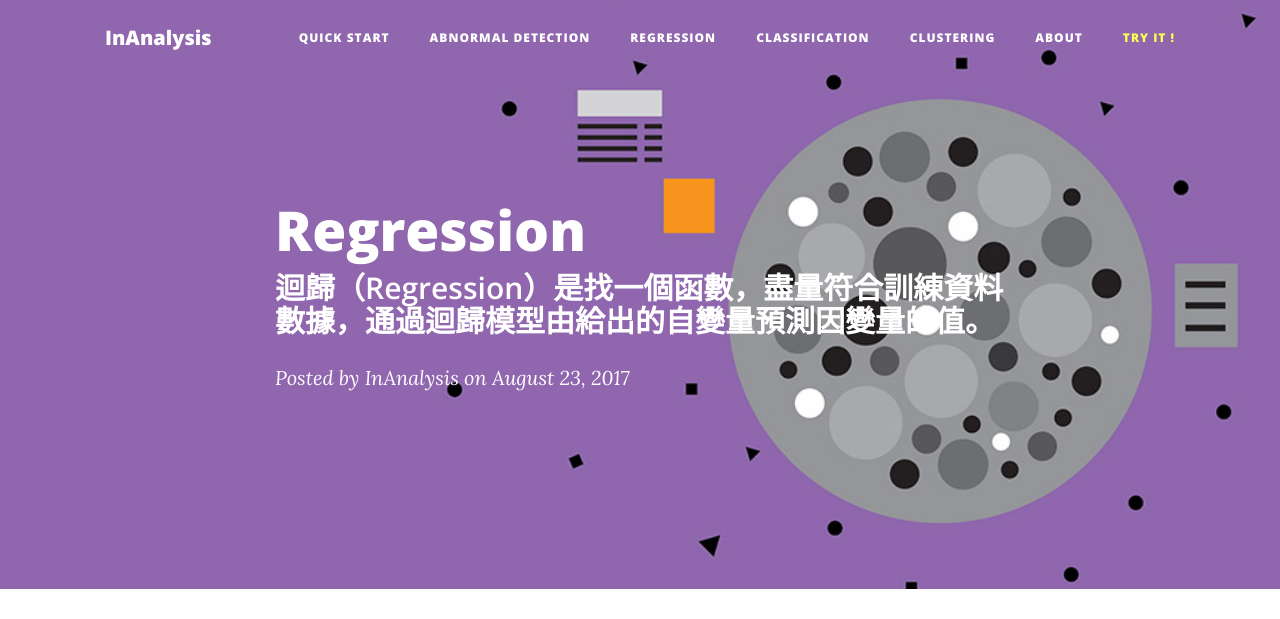
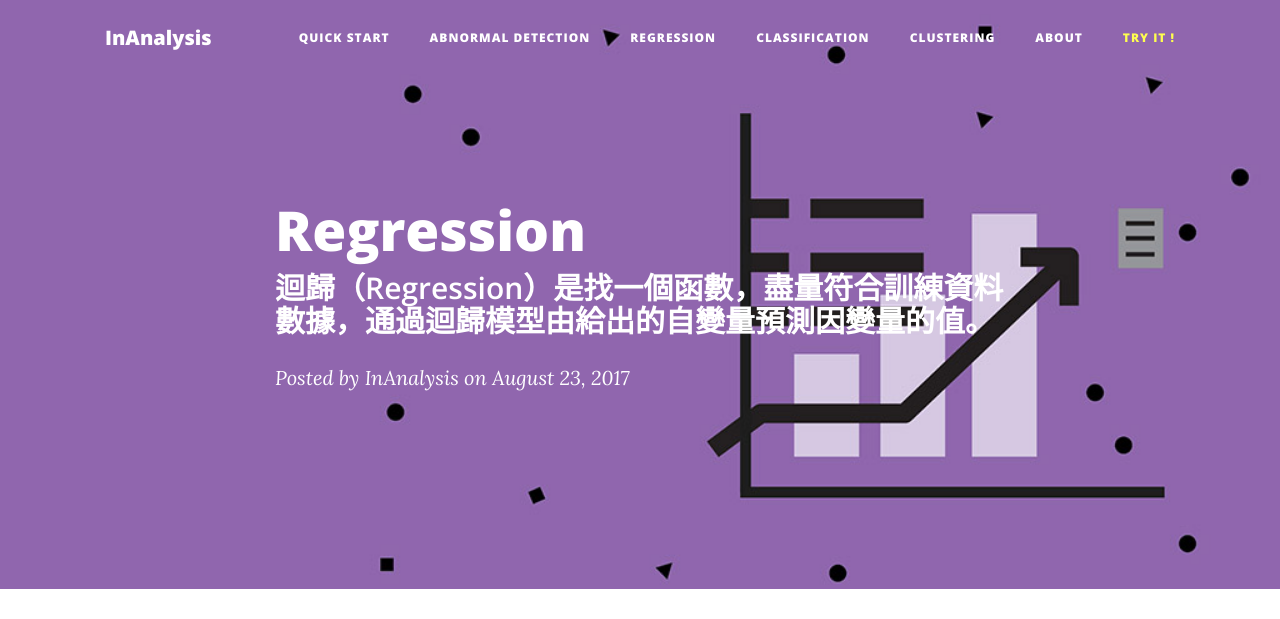
Before and after one commit to inanalysis/inanalysis.github.io, a Jekyll site: the page built from regression.html, in a window 1280 px wide. Shown: the top 619 px of the page. Built offline with Jekyll 4.4.1, drawn with Linux system fonts in a browser that asks for light colours; grey boxes are pictures that could not be loaded.

Commit message:
change header

```diff
--- a/abnormal_detection.html
+++ b/abnormal_detection.html
@@ -3,7 +3,7 @@ layout: default
 ---
 
 <!-- Page Header -->
-<header class="masthead" style="background-image: url('img/post-bg.jpg')">
+<header class="masthead" style="background-image: url('img/abnormal_header.jpg')">
     <div class="container">
         <div class="row">
             <div class="col-lg-8 col-md-10 mx-auto">
--- a/classification.html
+++ b/classification.html
@@ -3,7 +3,7 @@ layout: default
 ---
 
 <!-- Page Header -->
-<header class="masthead" style="background-image: url('img/post-bg.jpg')">
+<header class="masthead" style="background-image: url('img/classification_header.jpg')">
     <div class="container">
         <div class="row">
             <div class="col-lg-8 col-md-10 mx-auto">
--- a/clustering.html
+++ b/clustering.html
@@ -3,7 +3,7 @@ layout: default
 ---
 
 <!-- Page Header -->
-<header class="masthead" style="background-image: url('img/post-bg.jpg')">
+<header class="masthead" style="background-image: url('img/clustering_header.jpg')">
     <div class="container">
         <div class="row">
             <div class="col-lg-8 col-md-10 mx-auto">
--- a/regression.html
+++ b/regression.html
@@ -3,7 +3,7 @@ layout: default
 ---
 
 <!-- Page Header -->
-<header class="masthead" style="background-image: url('img/post-bg.jpg')">
+<header class="masthead" style="background-image: url('img/regression_header.jpg')">
     <div class="container">
         <div class="row">
             <div class="col-lg-8 col-md-10 mx-auto">
```
Also changed, not shown: img/abnormal_header.jpg (added), img/classification_header.jpg (added), img/clustering_header.jpg (added), img/icon/about-bg.jpg (added), img/regression_header.jpg (added), 1 other file.
